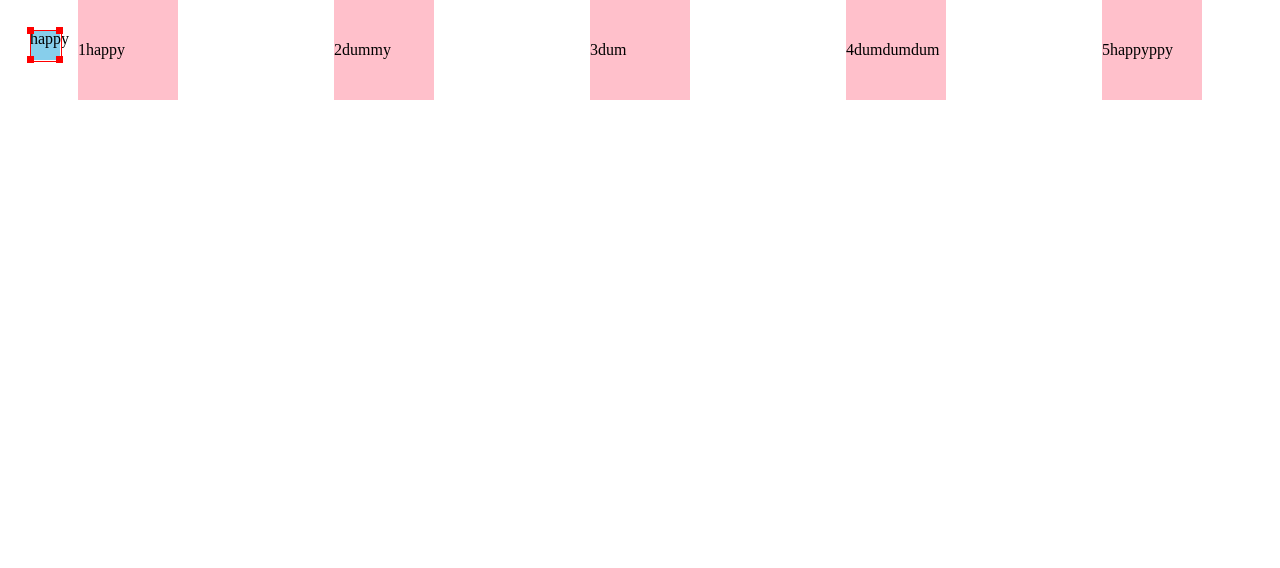
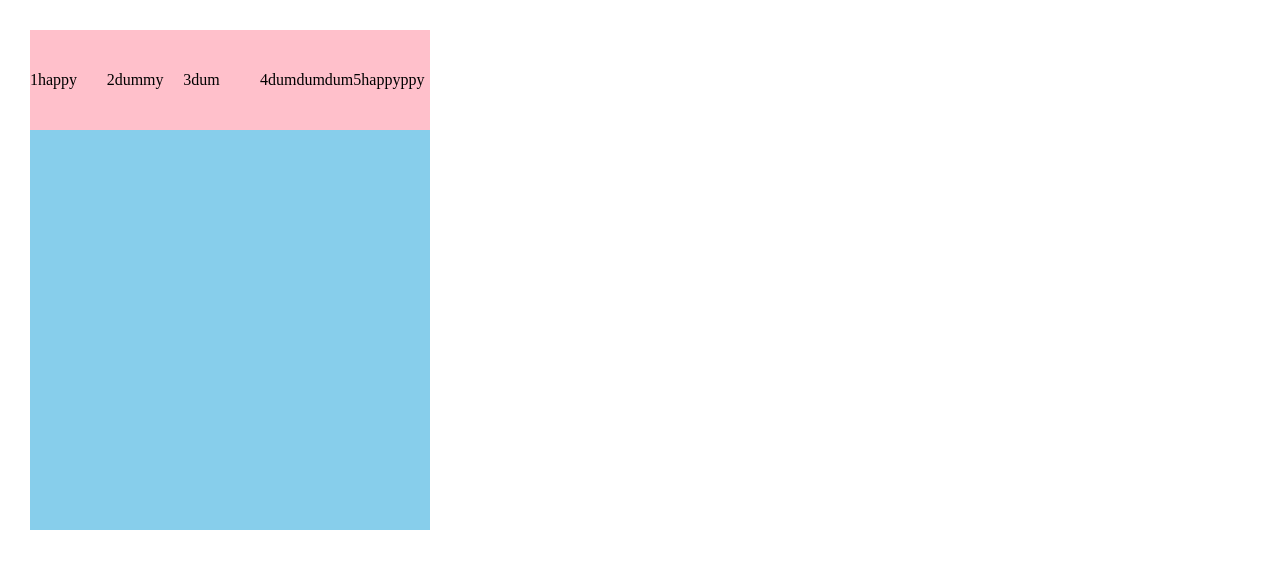
Before and after one commit to CHEWCHEWW/react-web-editor, a React app: page / in a window 1280 px wide. Shown: the top 568 px of the page. Built offline with nearby package versions, Linux system fonts and the light colour scheme.

Commit message:
[ADD]: Click event to editor

```diff
--- a/src/components/App/index.tsx
+++ b/src/components/App/index.tsx
@@ -6,9 +6,8 @@ import Editor from "../Editor";
 const App = (): React.ReactElement => {
   return (
     <>
-      <DnDDummy />
-      <Editor top={30} left={30} width={30} height={30} minWidth={1} minHeight={1}>
-        <div>happy</div>
+      <Editor top={30} left={30} width={400} height={500} minWidth={1} minHeight={1}>
+        <DnDDummy />
       </Editor>
     </>
   );
--- a/src/components/Editor/index.tsx
+++ b/src/components/Editor/index.tsx
@@ -23,6 +23,7 @@ const Editor: React.FC<EditorProps> = ({
     minWidth,
     minHeight,
   });
+  const [isClicked, setIsClicked] = useState(false);
 
   const {
     handleMouseMove,
@@ -66,6 +67,10 @@ const Editor: React.FC<EditorProps> = ({
     };
   }, [handleMouseMove, isResizing, handleMouseUp]);
 
+  const handleComponentClick = (): void => {
+    setIsClicked((prev) => !prev);
+  };
+
   return (
     <Wrapper
       width={componentStyle.width}
@@ -73,7 +78,10 @@ const Editor: React.FC<EditorProps> = ({
       top={componentStyle.top}
       left={componentStyle.left}
       onMouseUp={handleMouseUp}
+      onClick={handleComponentClick}
     >
+      {isClicked &&
+        <>
           <DraggableHandler
             onMouseDown={handleDragStart}
             onMouseUp={handleDragEnd}
@@ -83,6 +91,8 @@ const Editor: React.FC<EditorProps> = ({
               <div key={item} className={item} onMouseDown={handleMouseDown} />
             ))}
           </ResizeHandlersWrapper>
+        </>
+      }
       {children}
     </Wrapper>
   );
```
Lines whose indentation alone changed are shown as unchanged.
